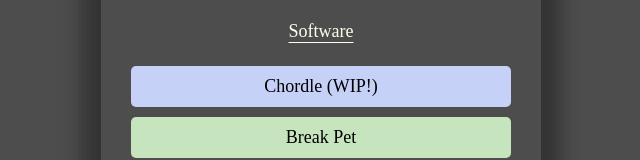
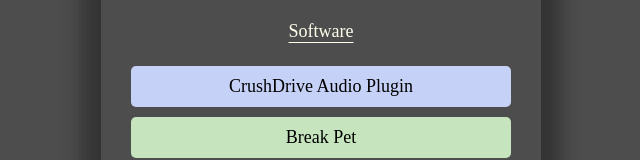
Before and after one commit to Bottle-Water/website, a plain HTML site: page index.html in a window 1280 px wide. Shown: the part 470-630 px from the top of the page, without its empty margins (319-959 px from the left). Drawn offline with nearby package versions, Linux system fonts and the light colour scheme; a web font is replaced by a local one.

Commit message:
Update index.html

```diff
--- a/index.html
+++ b/index.html
@@ -46,7 +46,7 @@
 			<div class="projects">
 				<h3>Projects</h3>
 				<h4>Software</h4>
-				<div class="button" id="purple" onclick="window.open('https://bottle-water.github.io/CrushDriveSite/', '_blank')">Chordle (WIP!)</div>
+				<div class="button" id="purple" onclick="window.open('https://bottle-water.github.io/CrushDriveSite/', '_blank')">CrushDrive Audio Plugin</div>
 				<div class="button" id="green" onclick="window.open('https://bottle-water.github.io/BreakPetSite/', '_blank')">Break Pet</div>
 				<div class="button" id="purple" onclick="window.open('https://bottle-water.github.io/chordle/', '_blank')">Chordle (WIP!)</div>
 
```
